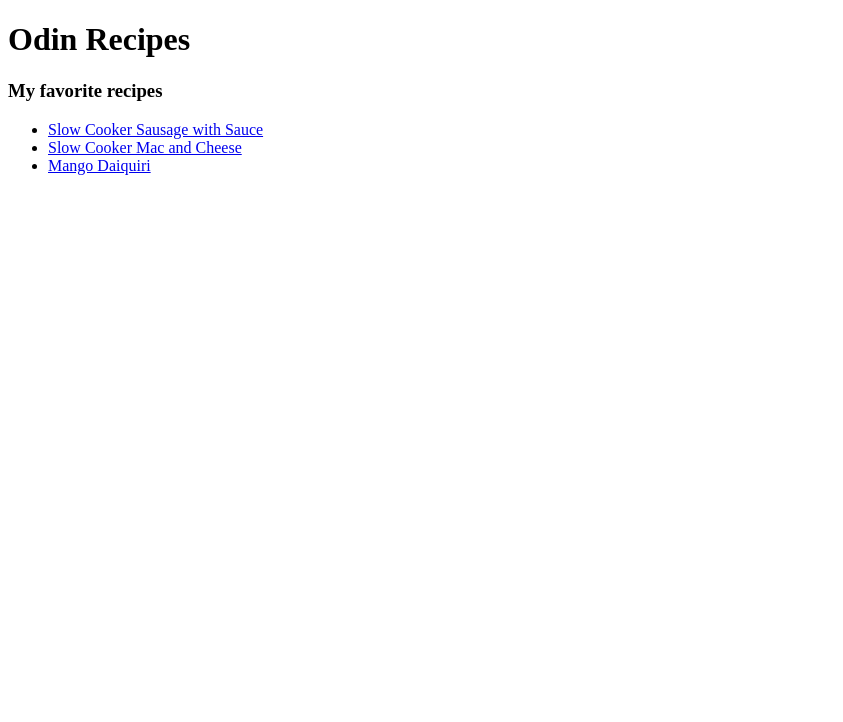
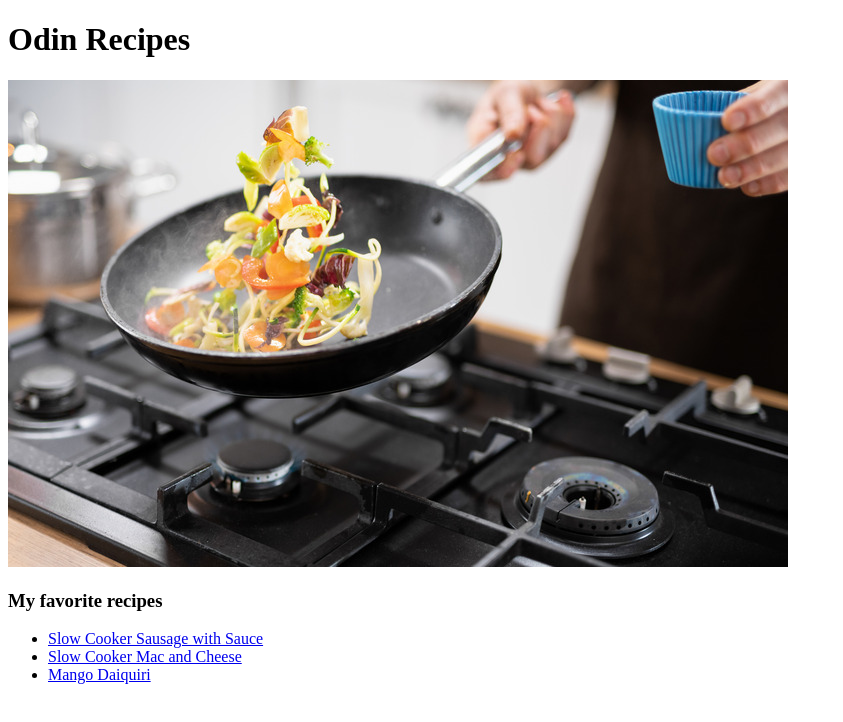
Before and after one commit to funnrus2/odin-recipes, a plain HTML site: page index.html in a window 1280 px wide. Shown: the whole page, without its empty margins (0-843 px from the left). Drawn offline with Linux system fonts and the light colour scheme.

Commit message:
add img to home page

```diff
--- a/index.html
+++ b/index.html
@@ -7,6 +7,7 @@
 </head>
 <body>
     <h1>Odin Recipes</h1>
+    <img src="./images/home.jpg" alt="Home img">
     <h3>My favorite recipes</h3>
     <ul>
         <li><a href="./recipes/slow-cooker-sausage-with-sauce.html">Slow Cooker Sausage with Sauce</a></li>
```
Also changed, not shown: images/home.jpg (added).
